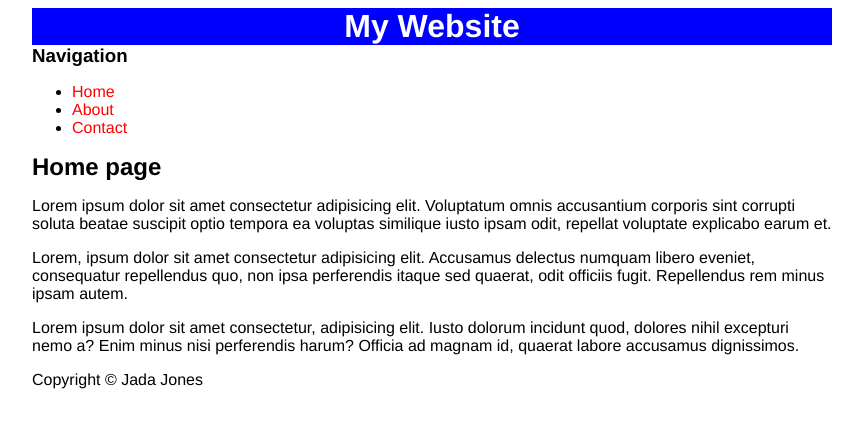
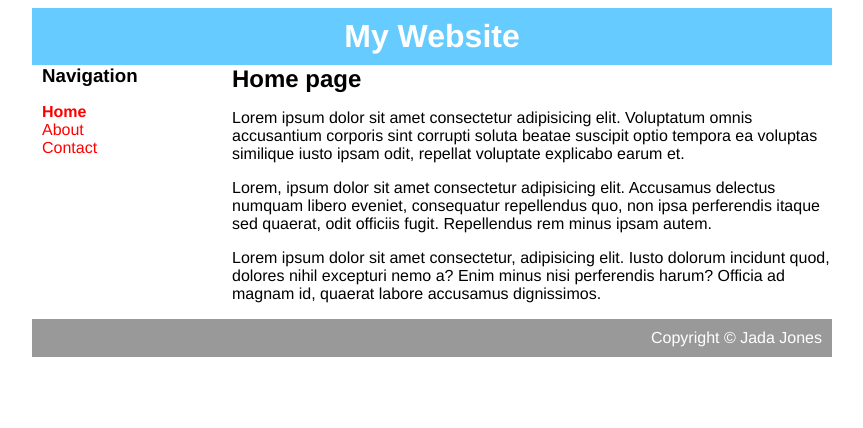
Before and after one commit to JadaJada26/cssPractice, a plain HTML site: page index.html in a window 1280 px wide. Shown: the whole page, without its empty margins (208-1071 px from the left). Drawn offline with Linux system fonts and the light colour scheme.

Commit message:
finished

```diff
--- a/style.css
+++ b/style.css
@@ -20,9 +20,11 @@ a {
     }
 
     #header {
-    background-color: blue ;
+    background-color: #66CCFF;
     color: white;
     text-align: center;
+    padding: 10px;
+}
 
      #content {
     padding-left: 10px;
@@ -35,7 +37,13 @@ a {
 
     #nav ul {
     list-style-type: none;
+    padding: 0%;
  }
+
+#nav .selected{
+    font-weight: bold;
+}
+
     #main{
         width: 600px;
         float: right;
@@ -44,10 +52,7 @@ a {
     #footer {
         clear: both;
         padding: 10px;
-        background-color: black;
+        background-color: #999999;
         color: white;
         text-align: right;
-
  }
-
-}
```
